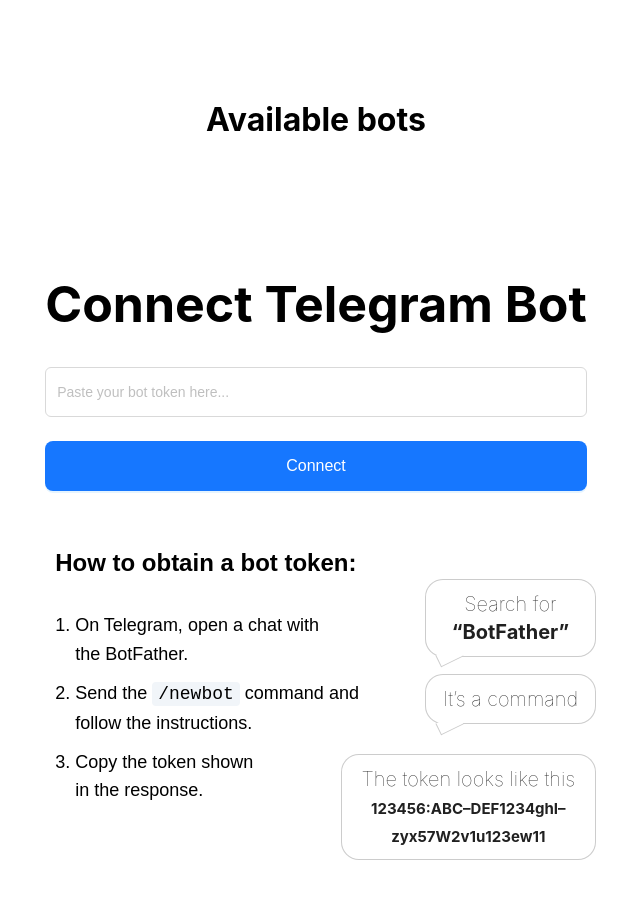
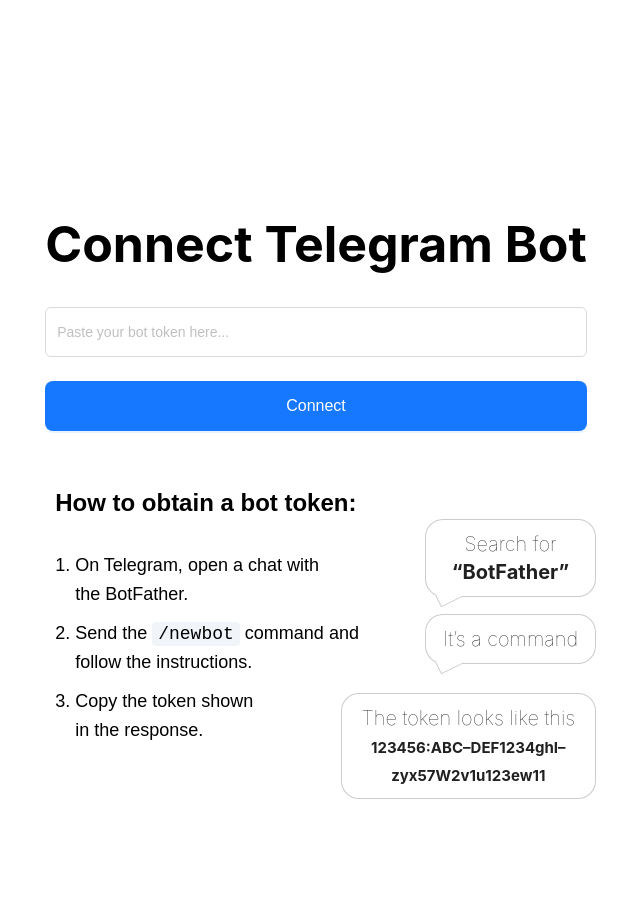
Before and after one commit to GDAEON/telegram-corporate-ai, a React (Create React App) app in the folder frontend/: page / in a window 1280 px wide. Shown: the top 898 px of the page, without its empty margins (324-964 px from the left). Built offline with nearby package versions, Linux system fonts and the light colour scheme.

Commit message:
buttons of available style

```diff
--- a/frontend/src/pages/ConnectionPage/ConnectionPage.tsx
+++ b/frontend/src/pages/ConnectionPage/ConnectionPage.tsx
@@ -125,7 +125,6 @@
             ) : (
                 <>
                     <div className={s.BotList}>
-                        <h1>Available bots</h1>
                         {bots.map((b) => (
                             <Button key={b.botId} type="primary" block style={{marginBottom: '10px'}} onClick={() => selectBot(b)}>
                                 {b.botName}
```
